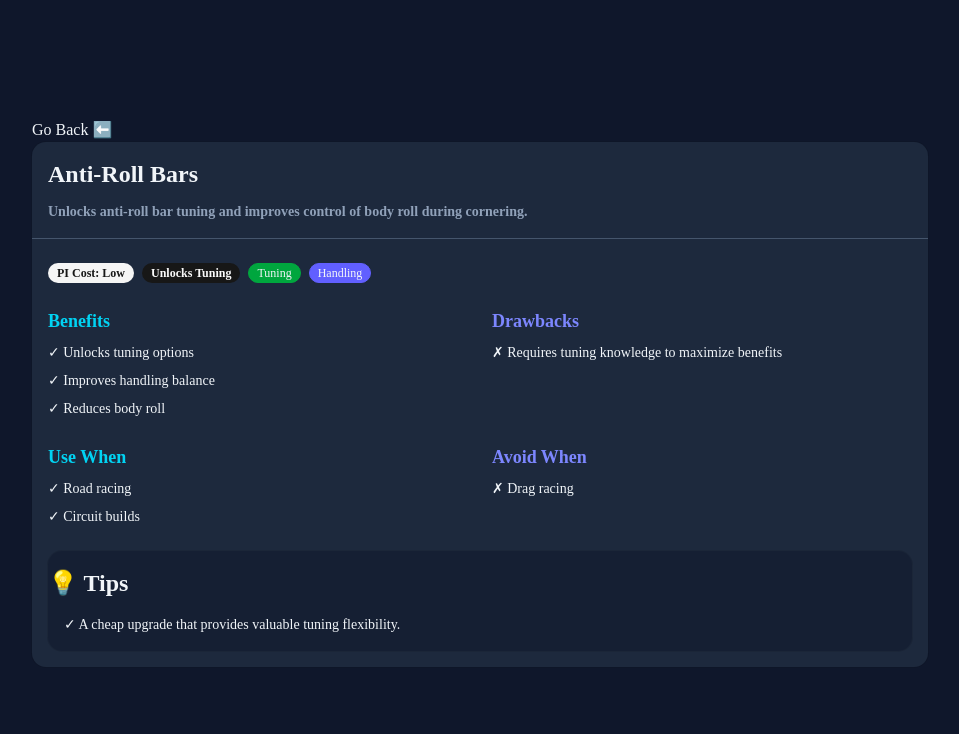
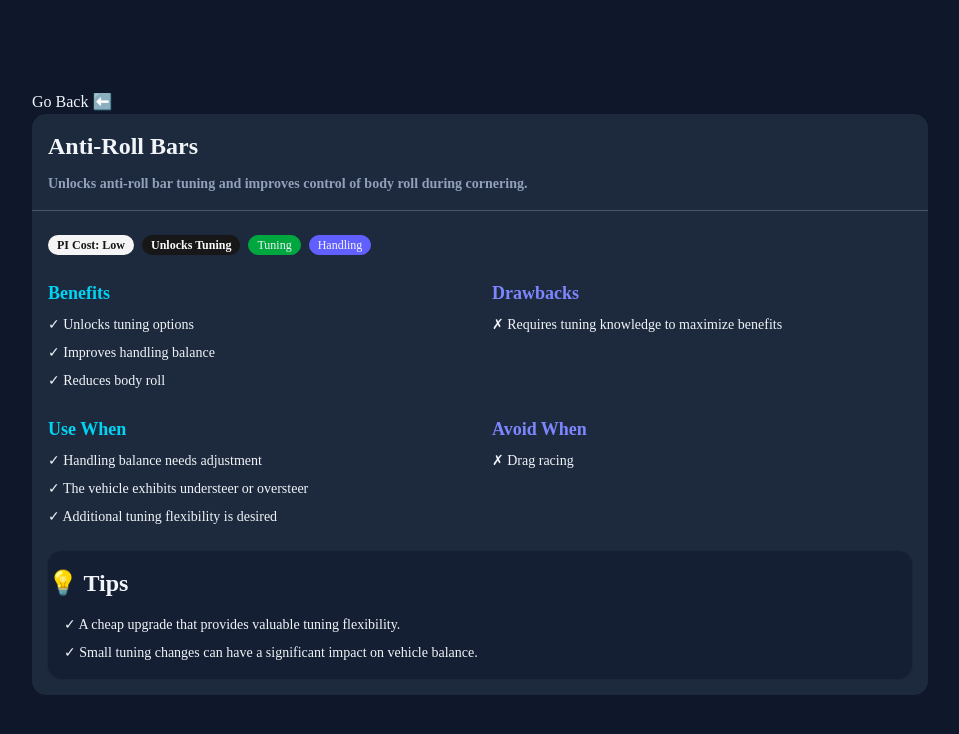
Before and after one commit to GustavoKenji/forza-tuning-assistant, a Next.js app: page /upgrades-guide/anti-roll-bars in a window 1280 px wide. Shown: the top 734 px of the page, without its empty margins (160-1119 px from the left). Built offline with nearby package versions, Linux system fonts and the light colour scheme.

Commit message:
refact(upgrades-data): update upgrades guides data file

```diff
--- a/src/features/upgrades-guide/components/GuideSection.tsx
+++ b/src/features/upgrades-guide/components/GuideSection.tsx
@@ -9,6 +9,7 @@ export function GuideSection(){
         upgradeCategories.map((category) => (
           <div key={category.id} className="mt-4">
             <h3 className="text-slate-100 font-semibold text-2xl">{category.title}</h3>
+            <p className="text-slate-300 text-lg mb-4">{category.description}</p>
             <div className="grid gap-4 sm:grid-cols-2 lg:grid-cols-3">
               {
                 category.guides?.map((guide) => (
--- a/src/features/upgrades-guide/data/upgradesGuides.ts
+++ b/src/features/upgrades-guide/data/upgradesGuides.ts
@@ -4,7 +4,7 @@ export const upgradeCategories: UpgradeCategory[] = [
   {
     id: "tires-rims",
     title: "Tires & Rims",
-    description: "Upgrades related to grip, traction and wheel setup.",
+    description: "Tire and wheel upgrades have a major impact on grip, traction and overall vehicle balance. Choosing the right combination can dramatically improve handling, braking and acceleration across different terrains.",
     guides: [
       {
         id: "tire-compounds",
@@ -14,7 +14,7 @@ export const upgradeCategories: UpgradeCategory[] = [
         benefits: [
           "Massively improves cornering grip",
           "Improves braking performance",
-          "Improves acceleration traction",
+          "Improves traction under acceleration",
           "Increases overall vehicle consistency"
         ],
         drawbacks: [
@@ -47,11 +47,11 @@ export const upgradeCategories: UpgradeCategory[] = [
         piCost: "Medium",
         benefits: [
           "Improves cornering grip",
-          "Improves launch traction",
+          "Improves traction during acceleration",
           "Reduces wheelspin"
         ],
         drawbacks: [
-          "Adds PI quickly",
+          "Can consume a significant amount of PI",
           "Can limit power upgrades"
         ],
         whenToUse: [
@@ -64,9 +64,10 @@ export const upgradeCategories: UpgradeCategory[] = [
           "Extremely PI-limited classes"
         ],
         tips: [
-          "Rear tire width usually provides the biggest benefit."
+          "Rear tire width usually provides the biggest benefit.",
+          "Wider rear tires are especially effective on high-power RWD builds."
         ],
-        tags: ["Cornering", "Launch"]
+        tags: ["Grip", "Traction"]
       },
       {
         id: "rim-size",
@@ -75,34 +76,39 @@ export const upgradeCategories: UpgradeCategory[] = [
         piCost: "Low",
         benefits: [
           "Can improve steering response",
-          "Allows fine-tuning vehicle feel"
+          "Allows fine-tuning vehicle feel",
+          "May reduce tire sidewall flex"
         ],
         drawbacks: [
           "Usually provides small performance gains",
-          "Can reduce ride compliance"
+          "Can reduce ride compliance",
+          "May increase PI with limited benefit"
         ],
         whenToUse: [
           "Fine-tuning a build",
-          "Competitive setups"
+          "Competitive setups",
+          "Adjusting handling characteristics"
         ],
         avoidWhen: [
           "Early-stage builds"
         ],
         tips: [
-          "Smaller rims generally favor grip while larger rims favor responsiveness."
-        ]
+          "Smaller rims generally favor grip while larger rims favor responsiveness.",
+          "Rim size changes are usually most valuable after major upgrades are already installed."
+        ],
+        tags: ["Handling", "Response"]
       }
     ]
   },
   {
     id: "platform-handling",
     title: "Platform & Handling",
-    description: "Upgrades related to suspension, weight and chassis.",
+    description: "These upgrades affect how the vehicle transfers weight, responds to driver inputs and behaves through corners. They are essential for improving handling performance and unlocking advanced tuning options.",
     guides: [
       {
         id: "weight-reduction",
         title: "Weight Reduction",
-        description: "Weight Reduction shaves the biggest chunks of weight per PI.",
+        description: "Reduces vehicle weight, improving nearly every aspect of performance including acceleration, braking and cornering.",
         piCost: "High",
         benefits: [
           "Improves acceleration",
@@ -113,7 +119,7 @@ export const upgradeCategories: UpgradeCategory[] = [
           "Consumes a large amount of PI",
         ],
         whenToUse: [
-          "Road, Rally and Drift builds benefits a lot from it",
+          "Handling-focused builds",
           "Technical circuits",
           "Cars with excessive weight",
         ],
@@ -123,8 +129,9 @@ export const upgradeCategories: UpgradeCategory[] = [
         ],
         tips: [
           "Usually one of the most efficient upgrades in A and S1 class",
+          "Weight reduction improves every phase of a corner, not just acceleration."
         ],
-        tags: ["Acceleration", "Breaking", "Cornering"]
+        tags: ["Acceleration", "Braking", "Cornering"]
       },
       {
         id: "anti-roll-bars",
@@ -140,14 +147,16 @@ export const upgradeCategories: UpgradeCategory[] = [
           "Requires tuning knowledge to maximize benefits"
         ],
         whenToUse: [
-          "Road racing",
-          "Circuit builds"
+          "Handling balance needs adjustment",
+          "The vehicle exhibits understeer or oversteer",
+          "Additional tuning flexibility is desired"
         ],
         avoidWhen: [
           "Drag racing"
         ],
         tips: [
-          "A cheap upgrade that provides valuable tuning flexibility."
+          "A cheap upgrade that provides valuable tuning flexibility.",
+          "Small tuning changes can have a significant impact on vehicle balance."
         ],
         unlocksTuning: true,
         tags: ["Tuning", "Handling"]
@@ -160,24 +169,26 @@ export const upgradeCategories: UpgradeCategory[] = [
         benefits: [
           "Unlocks ride height tuning",
           "Unlocks spring tuning",
-          "Improves setup flexibility"
+          "Improves setup flexibility",
+          "Improves control over weight transfer"
         ],
         drawbacks: [
           "Requires tuning to fully benefit"
         ],
         whenToUse: [
-          "Road racing",
-          "Drift builds",
-          "Rally builds"
+          "Suspension behavior needs adjustment",
+          "Additional tuning flexibility is required",
+          "Optimizing a specialized build"
         ],
         avoidWhen: [
           "Very low PI builds"
         ],
         tips: [
-          "One of the most important upgrades for advanced tuning."
+          "One of the most important upgrades for advanced tuning.",
+          "Different racing disciplines often require very different suspension settings."
         ],
         unlocksTuning: true,
-        tags: ["Tuning"]
+        tags: ["Tuning", "Handling"]
       },
       {
         id: "brakes",
@@ -187,30 +198,32 @@ export const upgradeCategories: UpgradeCategory[] = [
         benefits: [
           "Shorter braking distances",
           "Unlocks brake tuning",
-          "Improves corner entry control"
+          "Improves corner entry control",
+          "Improves braking consistency"
         ],
         drawbacks: [
           "Can be expensive in PI"
         ],
         whenToUse: [
-          "Lacking brakes to turn properly",
+          "The vehicle struggles under braking",
           "Heavy vehicles"
         ],
         avoidWhen: [
           "Drag builds"
         ],
         tips: [
-          "More useful on heavier cars than lightweight sports cars."
+          "More useful on heavier cars than lightweight sports cars.",
+          "Brake upgrades become more valuable as vehicle weight increases."
         ],
         unlocksTuning: true,
-        tags: ["Breaking", "Cornering", "Tuning"]
+        tags: ["Braking", "Cornering", "Tuning"]
       }
     ],
   },
   {
     id: "conversions",
     title: "Conversions & Body Kits",
-    description: "Upgrades related to engine swap, drivetrain swap, aspiration types and body kits.",
+    description: "These upgrades can fundamentally change how a vehicle performs and feels to drive. Engine swaps, drivetrain conversions and body kits offer powerful ways to specialize a build for specific goals.",
     guides: [
       {
         id: "engine-swap",
@@ -220,23 +233,27 @@ export const upgradeCategories: UpgradeCategory[] = [
         benefits: [
           "Access to more power",
           "Different powerband",
-          "Greater upgrade potential"
+          "Greater upgrade potential",
+          "Can improve power-to-weight efficiency"
         ],
         drawbacks: [
           "Consumes significant PI",
           "Can upset vehicle balance"
         ],
         whenToUse: [
-          "Competitive builds",
-          "Max-performance projects"
+          "The stock engine lacks competitive upgrade potential",
+          "A different powerband better suits the build",
+          "The target class benefits from a specific swap"
         ],
         avoidWhen: [
-          "Purist builds"
+          "Purist builds",
+          "Stock engine already performs well in the target class"
         ],
         tips: [
-          "Not every car benefits from an engine swap."
+          "Not every car benefits from an engine swap.",
+          "Always compare PI cost against upgrading the original engine."
         ],
-        tags: ["Power"]
+        tags: ["Power", "Performance"]
       },
       {
         id: "aspiration",
@@ -245,22 +262,27 @@ export const upgradeCategories: UpgradeCategory[] = [
         piCost: "High",
         benefits: [
           "Large power gains",
-          "Greater tuning potential"
+          "Greater tuning potential",
+          "Can dramatically change engine behavior"
         ],
         drawbacks: [
           "Can increase turbo lag",
           "Consumes significant PI"
         ],
         whenToUse: [
-          "Power-focused builds"
+          "Additional horsepower is needed",
+          "The build has enough traction to support more power",
+          "Power gains are prioritized over handling upgrades"
         ],
         avoidWhen: [
-          "Grip-limited builds"
+          "Grip-limited builds",
+          "Traction is already a major issue"
         ],
         tips: [
-          "Turbo conversions usually offer the largest power ceiling."
+          "Turbo conversions usually offer the largest power ceiling.",
+          "More power is only useful if the car can effectively use it."
         ],
-        tags: ["Power"]
+        tags: ["Power", "Horsepower"]
       },
       {
         id: "drivetrains",
@@ -268,57 +290,63 @@ export const upgradeCategories: UpgradeCategory[] = [
         description: "Changes the driven wheels of the vehicle, such as converting RWD to AWD.",
         piCost: "High",
         benefits: [
-          "Improves launch traction",
+          "Improves traction",
           "Improves stability",
-          "Easier to drive"
+          "Makes power easier to apply"
         ],
         drawbacks: [
           "Adds weight",
           "Consumes valuable PI"
         ],
         whenToUse: [
-          "Road racing",
-          "High horsepower cars"
+          "The vehicle struggles for traction",
+          "High horsepower makes power difficult to control",
+          "Consistency is more important than driving challenge"
         ],
         avoidWhen: [
           "Drift builds",
-          "Purist setups"
+          "Purist setups",
+          "Preserving original drivetrain character is important"
         ],
         tips: [
           "AWD swaps are extremely strong but not always optimal."
         ],
-        tags: ["Launch", "Handling"]
+        tags: ["Traction", "Handling"]
       },
       {
         id: "bodykit",
         title: "Body Kits",
         description:"Changes vehicle appearance and can alter weight, aero and handling characteristics.",
-        piCost: "Low to Medium",
+        piCost: "Medium",
         benefits: [
+          "May improve aerodynamics",
           "Can reduce weight",
-          "May improve aerodynamics"
+          "May unlock additional performance options"
         ],
         drawbacks: [
-          "Benefits vary greatly by vehicle"
+          "Benefits vary greatly by vehicle",
+          "Performance gains are not guaranteed"
         ],
         whenToUse: [
-          "Competitive builds",
-          "Style-focused builds"
+          "The body kit provides measurable performance gains",
+          "Additional aero options are desired",
+          "Visual customization is important"
         ],
         avoidWhen: [
           "When PI is extremely limited"
         ],
         tips: [
-          "Some body kits provide surprisingly strong performance gains."
+          "Some body kits provide surprisingly strong performance gains.",
+          "Always compare the PI cost against other available upgrades."
         ],
-        tags: ["Aero"]
+        tags: ["Aero", "Appearance"]
       }
     ],
   },
   {
     id: "transmission-system",
     title: "Transmission System",
-    description:"Upgrades related to transmission, clutch, driveline and differential.",
+    description: "Transmission upgrades improve how power is delivered to the wheels. While some provide direct performance gains, others unlock valuable tuning options that help optimize acceleration, traction and drivability.",
     guides: [
       {
         id: "transmission",
@@ -327,7 +355,7 @@ export const upgradeCategories: UpgradeCategory[] = [
         piCost: "Medium",
         benefits: [
           "Unlocks gear ratio tuning",
-          "Allows optimization for different tracks",
+          "Allows optimization for different racing disciplines",
           "Improves acceleration or top speed depending on setup",
           "Can help keep the engine in its powerband"
         ],
@@ -336,10 +364,10 @@ export const upgradeCategories: UpgradeCategory[] = [
           "Provides limited gains with default settings"
         ],
         whenToUse: [
-          "Circuit racing",
-          "Competitive builds",
-          "Cars with poor stock gearing",
-          "Drag racing setups"
+          "The stock gearing does not suit the intended build",
+          "Additional tuning flexibility is desired",
+          "Acceleration and top speed need fine adjustment",
+          "Keeping the engine in its powerband is important"
         ],
         avoidWhen: [
           "Beginner builds where PI is extremely limited"
@@ -366,9 +394,9 @@ export const upgradeCategories: UpgradeCategory[] = [
           "Does not increase engine power"
         ],
         whenToUse: [
-          "Road racing",
-          "Drag racing",
-          "High-performance builds"
+          "Improving acceleration efficiency",
+          "Reducing time lost during gear changes",
+          "The build has available PI for small performance gains"
         ],
         avoidWhen: [
           "Very low-class builds with severe PI restrictions"
@@ -378,7 +406,7 @@ export const upgradeCategories: UpgradeCategory[] = [
           "The benefit becomes more noticeable as vehicle power increases."
         ],
         unlocksTuning: true,
-        tags: ["Acceleration", "PI-efficient"]
+        tags: ["Acceleration"]
       },
       {
         id: "driveline",
@@ -396,9 +424,9 @@ export const upgradeCategories: UpgradeCategory[] = [
           "Less impactful than major grip or power upgrades"
         ],
         whenToUse: [
-          "Road racing",
-          "Track-focused builds",
-          "Fine-tuning a nearly completed build"
+          "Small performance gains are needed",
+          "The build is nearing its class limit",
+          "Additional responsiveness is desired"
         ],
         avoidWhen: [
           "Early-stage builds where larger upgrades are available"
@@ -407,7 +435,7 @@ export const upgradeCategories: UpgradeCategory[] = [
           "A common upgrade when trying to maximize performance near a class limit.",
           "Works particularly well when combined with weight reduction."
         ],
-        tags: ["Acceleration", "Handling"]
+        tags: ["Acceleration", "Response"]
       },
       {
         id: "differential",
@@ -425,10 +453,10 @@ export const upgradeCategories: UpgradeCategory[] = [
           "Default settings may not provide significant improvements"
         ],
         whenToUse: [
-          "Road racing",
-          "Drifting",
-          "Rally builds",
-          "Competitive setups"
+          "Traction behavior needs adjustment",
+          "The vehicle suffers from understeer or oversteer",
+          "Additional tuning flexibility is required",
+          "Optimizing a specialized build"
         ],
         avoidWhen: [
           "Simple beginner builds where tuning adjustments are not planned"
@@ -446,7 +474,7 @@ export const upgradeCategories: UpgradeCategory[] = [
   {
     id: "aero-bodyparts",
     title: "Aerodynamics & Body Parts",
-    description:"Upgrades related to front bumpers, rear wings, side skirts and hood, aim for more downforce or pure styles.",
+    description: "These upgrades influence aerodynamics, stability and visual customization. Proper aero setup can significantly improve cornering performance, but often comes with trade-offs in top speed and PI cost.",
     guides: [
       {
         id: "front-bumpers",
@@ -457,8 +485,8 @@ export const upgradeCategories: UpgradeCategory[] = [
         benefits: [
           "Improves front-end grip",
           "Reduces understeer",
-          "Improves turn-in response",
-          "Unlocks front downforce tuning"
+          "Improves corner entry response",
+          "Unlocks adjustable front downforce"
         ],
         drawbacks: [
           "Increases aerodynamic drag",
@@ -466,10 +494,10 @@ export const upgradeCategories: UpgradeCategory[] = [
           "Consumes PI that could be used elsewhere"
         ],
         whenToUse: [
-          "Circuit racing",
-          "Technical tracks",
-          "Cars with excessive understeer",
-          "Grip-focused builds"
+          "The vehicle struggles with understeer",
+          "Additional front-end grip is needed",
+          "Cornering performance is prioritized over top speed",
+          "More front aero balance is desired"
         ],
         avoidWhen: [
           "Drag builds",
@@ -491,7 +519,7 @@ export const upgradeCategories: UpgradeCategory[] = [
           "Improves rear stability",
           "Improves corner exit traction",
           "Reduces oversteer",
-          "Unlocks rear downforce tuning"
+          "Unlocks adjustable rear downforce"
         ],
         drawbacks: [
           "Adds aerodynamic drag",
@@ -499,10 +527,10 @@ export const upgradeCategories: UpgradeCategory[] = [
           "Consumes PI"
         ],
         whenToUse: [
-          "Road racing",
-          "High-power RWD cars",
-          "Technical circuits",
-          "Grip-focused builds"
+          "The rear of the car feels unstable",
+          "Additional traction is needed when exiting corners",
+          "The vehicle suffers from oversteer",
+          "Cornering consistency is more important than top speed"
         ],
         avoidWhen: [
           "Drag racing",
@@ -528,9 +556,9 @@ export const upgradeCategories: UpgradeCategory[] = [
           "Benefits vary greatly between vehicles"
         ],
         whenToUse: [
-          "Style-focused builds",
-          "Completionist builds",
-          "When PI impact is minimal"
+          "Visual customization is important",
+          "The selected option has minimal PI impact",
+          "Minor aerodynamic gains are available"
         ],
         avoidWhen: [
           "Highly optimized competitive builds with strict PI limits"
@@ -538,7 +566,8 @@ export const upgradeCategories: UpgradeCategory[] = [
         tips: [
           "Most side skirts are chosen for aesthetics rather than performance.",
           "Performance impact is usually small compared to aero upgrades."
-        ]
+        ],
+        tags: ["Appearance"]
       },
       {
         id: "hood",
@@ -555,9 +584,10 @@ export const upgradeCategories: UpgradeCategory[] = [
           "Benefits vary significantly by vehicle"
         ],
         whenToUse: [
-          "Fine-tuning a build",
-          "Reducing weight when close to a class limit",
-          "Visual customization"
+          "Small weight savings are needed",
+          "The build is close to a class limit",
+          "Visual customization is desired",
+          "Other major upgrades have already been installed"
         ],
         avoidWhen: [
           "When larger performance upgrades are available"
@@ -565,14 +595,15 @@ export const upgradeCategories: UpgradeCategory[] = [
         tips: [
           "Some lightweight hood options provide surprisingly efficient PI savings.",
           "Always compare the weight reduction against other available upgrades."
-        ]
+        ],
+        tags: ["Appearance"]
       }
     ],
   },
   {
     id: "engine",
     title: "Engine Parts",
-    description:"Upgrades related to various engine parts.",
+    description: "While most engine upgrades increase power, choosing the right parts is about more than horsepower alone. Different upgrades excel at torque, high-RPM performance, responsiveness, PI efficiency or overall power output.",
     guides: [
       {
         id: "intake",
@@ -580,7 +611,7 @@ export const upgradeCategories: UpgradeCategory[] = [
         description: "Intake upgrades improve airflow into the engine, providing a small but efficient increase in power.",
         piCost: "Low",
         benefits: [
-          "Improves a little bit of horsepower",
+          "Adds a small amount of horsepower",
           "Usually offers good PI efficiency",
           "Works well in most builds"
         ],
@@ -588,9 +619,9 @@ export const upgradeCategories: UpgradeCategory[] = [
           "Power gains are relatively small"
         ],
         whenToUse: [
-          "Low and mid-class builds",
-          "Road racing",
-          "General performance upgrades"
+          "Additional horsepower is needed",
+          "The build has limited PI available",
+          "A cost-efficient power upgrade is desired"
         ],
         avoidWhen: [
           "When larger power upgrades are available"
@@ -614,9 +645,9 @@ export const upgradeCategories: UpgradeCategory[] = [
           "Less noticeable on lower-powered vehicles"
         ],
         whenToUse: [
-          "Naturally aspirated builds",
-          "High-revving engines",
-          "Track-focused setups"
+          "Additional high-RPM power is desired",
+          "The engine spends significant time near redline",
+          "Supporting other airflow upgrades"
         ],
         avoidWhen: [
           "PI-limited low-class builds"
@@ -624,7 +655,7 @@ export const upgradeCategories: UpgradeCategory[] = [
         tips: [
           "Usually becomes more valuable as power levels increase."
         ],
-        tags: ["High-rpm"]
+        tags: ["High-RPM"]
       },
       {
         id: "fuel-system",
@@ -640,9 +671,9 @@ export const upgradeCategories: UpgradeCategory[] = [
           "Can consume PI quickly"
         ],
         whenToUse: [
-          "Turbo builds",
-          "Supercharged builds",
-          "High horsepower projects"
+          "Large horsepower gains are desired",
+          "Supporting other major power upgrades",
+          "The build has sufficient traction for more power"
         ],
         avoidWhen: [
           "Low-class efficiency builds"
@@ -650,7 +681,7 @@ export const upgradeCategories: UpgradeCategory[] = [
         tips: [
           "Becomes increasingly valuable as engine output rises."
         ],
-        tags: ["Horsepower"]
+        tags: ["Horsepower", "Power"]
       },
       {
         id: "ignition",
@@ -681,7 +712,7 @@ export const upgradeCategories: UpgradeCategory[] = [
         id: "exhaust",
         title: "Exhaust",
         description: "Improves exhaust flow, increasing engine efficiency and overall power output.",
-        piCost: "Low to Medium",
+        piCost: "Medium",
         benefits: [
           "Provides strong power gains",
           "Usually offers excellent PI efficiency",
@@ -691,9 +722,9 @@ export const upgradeCategories: UpgradeCategory[] = [
           "Limited gains compared to major engine upgrades"
         ],
         whenToUse: [
-          "Almost every performance build",
-          "Road racing",
-          "Street builds"
+          "Cost-efficient horsepower gains are desired",
+          "The build has limited PI available",
+          "Additional engine responsiveness is beneficial"
         ],
         avoidWhen: [
           "Rarely worth skipping"
@@ -710,14 +741,15 @@ export const upgradeCategories: UpgradeCategory[] = [
         piCost: "High",
         benefits: [
           "Large horsepower increase",
-          "Improves engine performance throughout the RPM range"
+          "Improves power across much of the RPM range"
         ],
         drawbacks: [
           "Consumes a significant amount of PI"
         ],
         whenToUse: [
-          "Competitive builds",
-          "High-performance projects"
+          "Maximum engine output is desired",
+          "The build has sufficient PI available",
+          "Power gains are prioritized over efficiency"
         ],
         avoidWhen: [
           "Low-class efficiency builds"
@@ -741,9 +773,9 @@ export const upgradeCategories: UpgradeCategory[] = [
           "Can be expensive in PI"
         ],
         whenToUse: [
-          "Track builds",
-          "High-revving engines",
-          "Competitive racing"
+          "Additional high-RPM power is desired",
+          "The engine frequently operates near redline",
+          "Supporting a racing-oriented setup"
         ],
         avoidWhen: [
           "Torque-focused low-RPM builds"
@@ -751,7 +783,7 @@ export const upgradeCategories: UpgradeCategory[] = [
         tips: [
           "Particularly effective on naturally aspirated engines."
         ],
-        tags: ["Horsepower", "High-rpm"]
+        tags: ["Horsepower", "High-RPM"]
       },
       {
         id: "displacement",
@@ -768,9 +800,10 @@ export const upgradeCategories: UpgradeCategory[] = [
           "May push the vehicle into a higher class quickly"
         ],
         whenToUse: [
-          "Power-focused builds",
-          "Heavy vehicles",
-          "Drag racing"
+          "Additional torque is needed",
+          "Improving acceleration is a priority",
+          "The vehicle benefits from stronger low-end power",
+          "The build has enough PI available"
         ],
         avoidWhen: [
           "PI-limited grip builds"
@@ -794,9 +827,9 @@ export const upgradeCategories: UpgradeCategory[] = [
           "Consumes significant PI"
         ],
         whenToUse: [
-          "Road racing",
-          "Circuit builds",
-          "High-performance engines"
+          "Additional high-RPM power is desired",
+          "Maximum engine performance is a priority",
+          "The build favors horsepower over efficiency"
         ],
         avoidWhen: [
           "Low-class builds focused on efficiency"
@@ -828,7 +861,7 @@ export const upgradeCategories: UpgradeCategory[] = [
         tips: [
           "Usually installed after higher-impact power upgrades."
         ],
-        tags: ["PI-efficient"]
+        tags: ["Horsepower", "PI-efficient"]
       },
       {
         id: "flywheel",
@@ -845,9 +878,9 @@ export const upgradeCategories: UpgradeCategory[] = [
           "Performance gains can be subtle"
         ],
         whenToUse: [
-          "Road racing",
-          "Track-focused builds",
-          "Fine-tuning performance"
+          "Additional engine responsiveness is desired",
+          "Improving acceleration feel is important",
+          "Fine-tuning a nearly completed build"
         ],
         avoidWhen: [
           "When larger upgrades are still available"
@@ -855,7 +888,7 @@ export const upgradeCategories: UpgradeCategory[] = [
         tips: [
           "A small upgrade that contributes to a more responsive driving experience."
         ],
-        tags: ["Acceleration"]
+        tags: ["Acceleration", "Response"]
       }
     ],
   }
```
